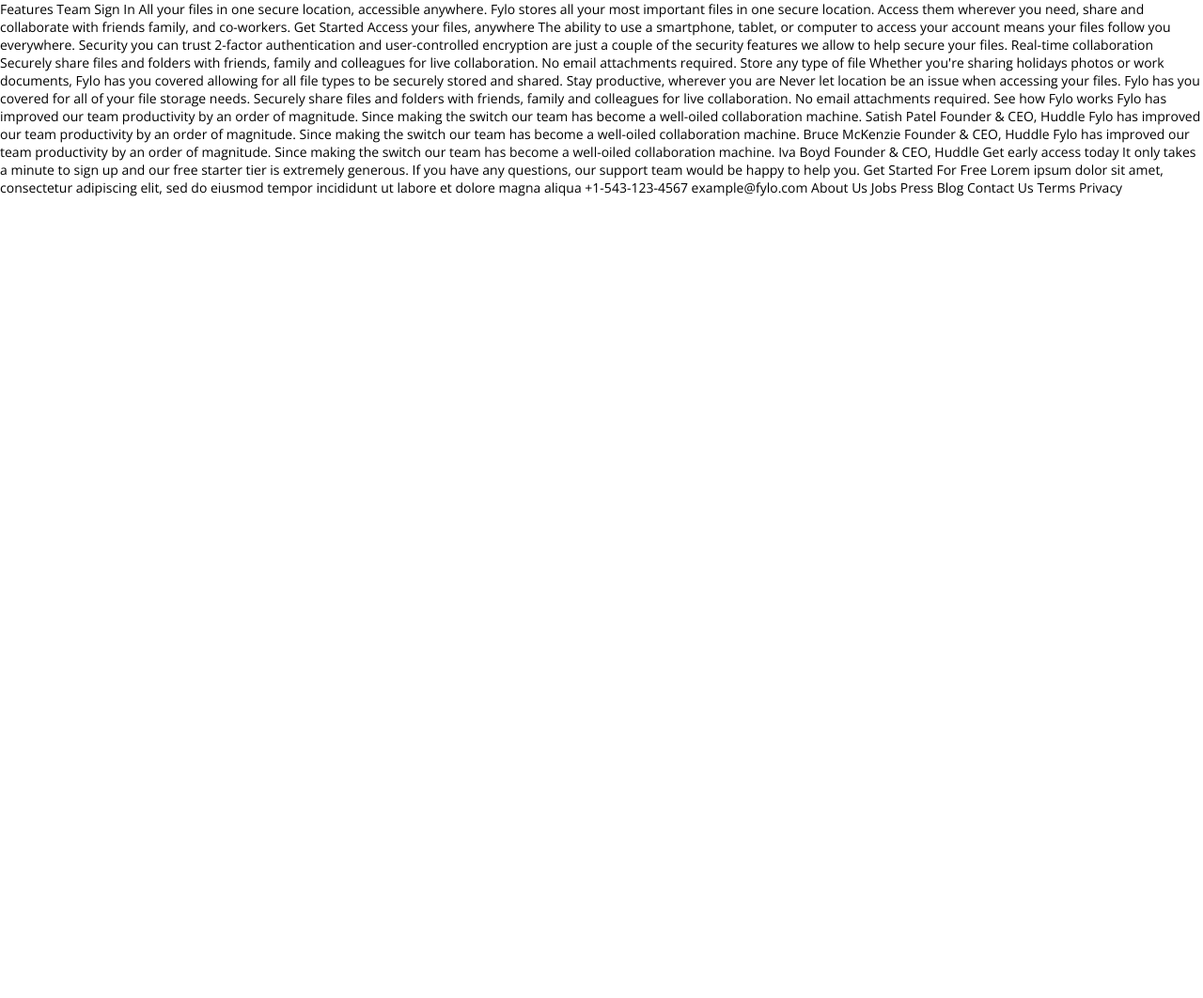
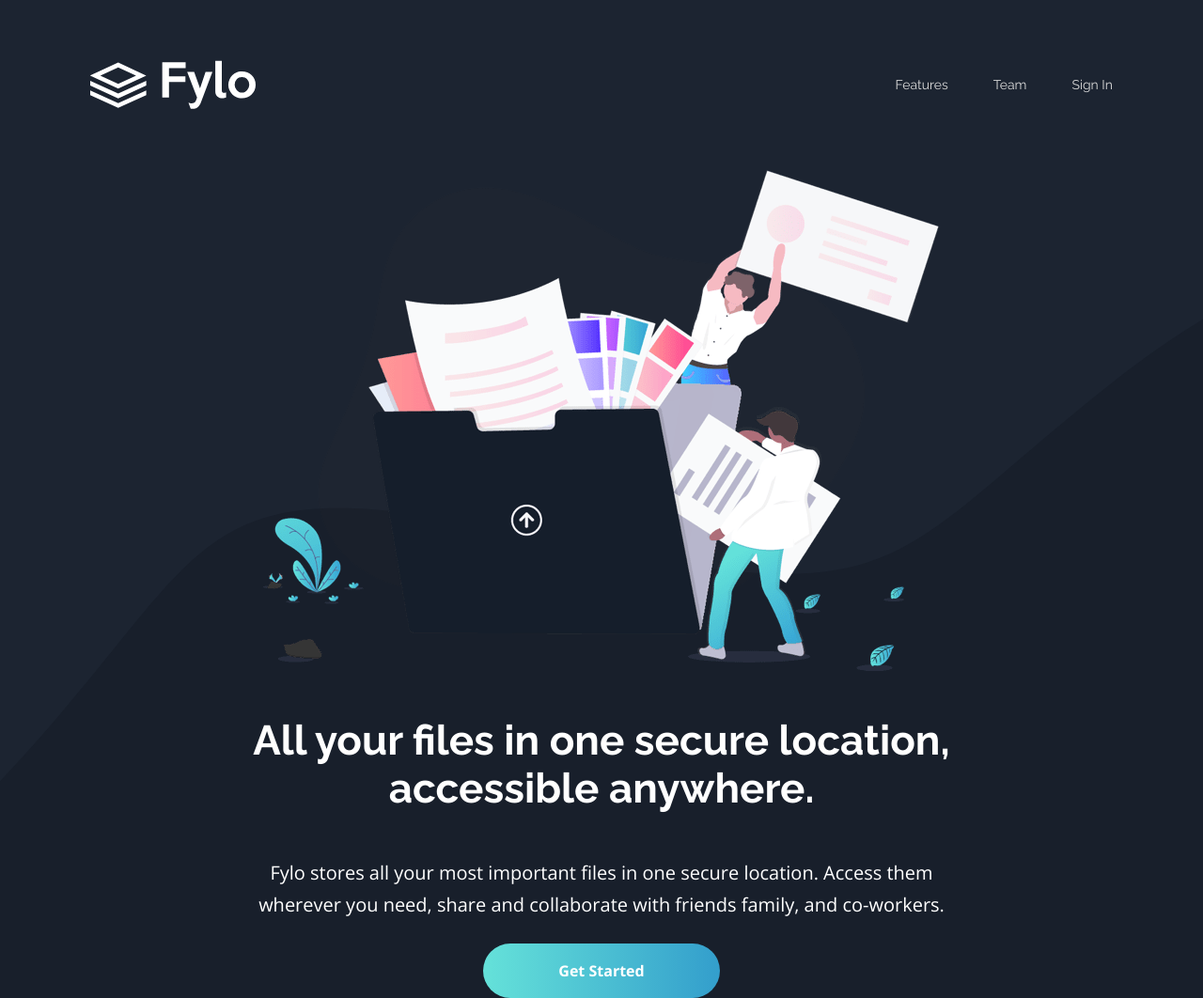
Before and after one commit to kacperkwinta/Fylo-dark-theme-landing-page, a plain HTML site: page index.html in a window 1280 px wide. Shown: the whole page at 94% size. Before the commit the page ends 800 px from the top, so only its background shows below. Drawn offline with nearby package versions, Linux system fonts and the light colour scheme.

Commit message:
section cta done

```diff
--- a/index.html
+++ b/index.html
@@ -3,7 +3,7 @@
 	<head>
 		<meta charset="UTF-8" />
 		<meta name="viewport" content="width=device-width, initial-scale=1.0" />
-    <!-- Favicon -->
+		<!-- Favicon -->
 		<link
 			rel="icon"
 			type="image/png"
@@ -23,11 +23,36 @@
 			Frontend Mentor | Fylo landing page with dark theme and features grid
 		</title>
 	</head>
+
 	<body>
-		Features Team Sign In All your files in one secure location, accessible
-		anywhere. Fylo stores all your most important files in one secure location.
-		Access them wherever you need, share and collaborate with friends family,
-		and co-workers. Get Started Access your files, anywhere The ability to use a
+		<header class="header">
+			<img src="images/logo.svg" alt="" class="logo" />
+			<div class="header__wrapper">
+				<a href="#" class="header__wrapper-link">Features</a>
+				<a href="#" class="header__wrapper-link">Team</a>
+				<a href="#" class="header__wrapper-link">Sign In</a>
+			</div>
+		</header>
+
+		<main>
+			<!-- SECTION CTA -->
+			<section class="section-cta">
+				<img src="images/illustration-intro.png" alt="" class="cta-img" />
+				<div class="text-container">
+					<h1 class="heading-primary marg-btm-m">
+						All your files in one secure location, accessible anywhere.
+					</h1>
+					<p class="cta-description">
+						Fylo stores all your most important files in one secure location.
+						Access them wherever you need, share and collaborate with friends
+						family, and co-workers.
+					</p>
+
+					<a href="#" class="btn">Get Started</a>
+				</div>
+			</section>
+		</main>
+		<!--    Access your files, anywhere The ability to use a
 		smartphone, tablet, or computer to access your account means your files
 		follow you everywhere. Security you can trust 2-factor authentication and
 		user-controlled encryption are just a couple of the security features we
@@ -52,7 +77,7 @@
 		questions, our support team would be happy to help you. Get Started For Free
 		Lorem ipsum dolor sit amet, consectetur adipiscing elit, sed do eiusmod
 		tempor incididunt ut labore et dolore magna aliqua +1-543-123-4567
-		example@fylo.com About Us Jobs Press Blog Contact Us Terms Privacy
+		example@fylo.com About Us Jobs Press Blog Contact Us Terms Privacy -->
 
 		<!-- <footer>
 			<p class="attribution">
--- a/sass/style.scss
+++ b/sass/style.scss
@@ -15,19 +15,134 @@ $color-neutral-1: hsl(0, 0%, 100%);
 	padding: 0;
 	margin: 0;
 	box-sizing: border-box;
+	// border: 1px solid tomato;
 }
 
 html {
 	font-size: 62.5%;
-	// Headings, Call-to-actions, Header Navigation
-	font-family: "Raleway", sans-serif;
-	// Body
-	font-family: "Open Sans", sans-serif;
 }
 
 body {
 	font-size: 1.4rem;
+	background-color: $color-primary-1;
+	color: $color-neutral-1;
+	font-family: "Open Sans", sans-serif;
 }
+//////////
+// UTILITY
+.marg-btm-s {
+	margin-bottom: 2.4rem;
+}
+
+.marg-btm-m {
+	margin-bottom: 4.8rem;
+}
+
+.marg-top-s {
+	margin-top: 2.4rem;
+}
+
+.marg-top-m {
+	margin-top: 4.8rem;
+}
+
+/////////////
+// COMPONENTS
+.heading-primary {
+	font-size: 4.4rem;
+	font-family: "Raleway", sans-serif;
+}
+
+.paragraph {
+	line-height: 1.5;
+}
+
+.btn {
+	&:link,
+	&:visited {
+		display: inline-block;
+		margin-top: 2.4rem;
+		padding: 1.8rem 8rem;
+		border-radius: 3rem;
+		background-image: linear-gradient(
+			to right,
+			$color-accent-1,
+			$color-accent-2
+		);
+		color: $color-neutral-1;
+		text-decoration: none;
+		font-weight: 700;
+		font-size: 1.6rem;
+	}
+
+	&:hover,
+	&:active {
+		background-image: linear-gradient(
+			to right,
+			lighten($color-accent-1, 10),
+			lighten($color-accent-2, 10)
+		);
+	}
+}
+/////////////
+
+.header {
+	display: flex;
+	align-items: center;
+	justify-content: space-between;
+	padding: 6.4rem 9.6rem;
+
+	&__wrapper {
+		display: flex;
+		gap: 4.8rem;
+
+		&-link {
+			font-family: "Raleway", sans-serif;
+
+			&:link,
+			&:visited {
+				text-decoration: none;
+				color: darken($color-neutral-1, 15);
+				transition: all 0.3s ease;
+			}
+
+			&:hover,
+			&:active {
+				text-decoration: underline;
+				color: $color-neutral-1;
+			}
+		}
+	}
+}
+
+.section-cta {
+	text-align: center;
+	background-image: url(../images/bg-curvy-desktop.svg);
+	background-size: cover;
+	background-position-y: 10rem;
+	background-position-x: -50rem;
+	background-repeat: no-repeat no-repeat;
+
+	.cta-img {
+		display: block;
+		margin: 0 auto;
+		margin-bottom: 4.8rem;
+	}
+
+	.text-container {
+		margin: 0 auto;
+		max-width: 75rem;
+	}
+
+	.cta-description {
+		font-size: 2rem;
+		line-height: 1.7;
+		margin: 0 auto;
+	}
+}
+
+// Headings, Call-to-actions, Header Navigation
+// font-family: "Raleway", sans-serif;
 
 // SPACING SYSTEM (px)
 // 2 / 4 / 8 / 12 / 16 / 24 / 32 / 48 / 64 / 80 / 96 / 128
```
Also changed, not shown: css/style.css.
